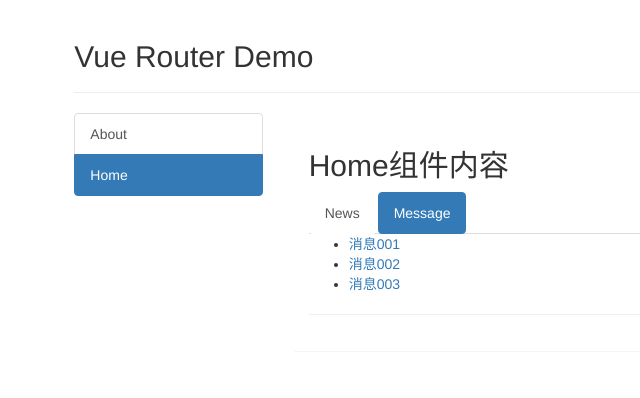
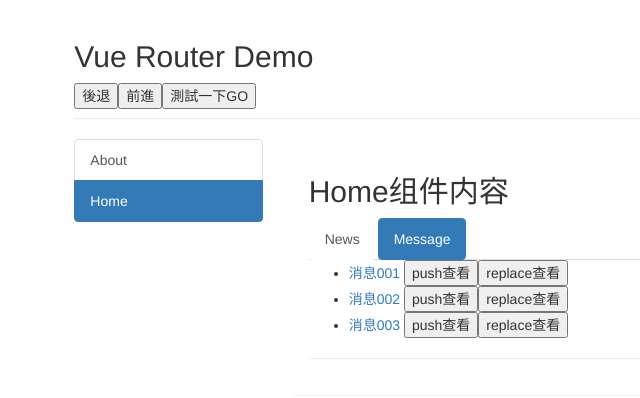
Before and after one commit to DennisLin0125/Vue, a Vue app: page /#/home/message in a window 1280 px wide. Shown: the top 398 px of the page, without its empty margins (144-784 px from the left). Built offline with nearby package versions, Linux system fonts and the light colour scheme.

Commit message:
编程式路由導航

```diff
--- a/src/App.vue
+++ b/src/App.vue
@@ -7,8 +7,8 @@
       <div class="col-xs-2 col-xs-offset-2">
         <div class="list-group">
           <!-- Vue利用 router-link 標籤 實現路由切換-->
-          <router-link replace class="list-group-item" active-class="active" :to="{name: 'default'}">About</router-link>
-          <router-link replace class="list-group-item" active-class="active" to="/home">Home</router-link>
+          <router-link class="list-group-item" active-class="active" :to="{name: 'default'}">About</router-link>
+          <router-link class="list-group-item" active-class="active" to="/home">Home</router-link>
         </div>
       </div>
       <div class="col-xs-6">
--- a/src/components/Banner.vue
+++ b/src/components/Banner.vue
@@ -2,6 +2,9 @@
   <div class="col-xs-offset-2 col-xs-8">
     <div class="page-header">
       <h2>Vue Router Demo</h2>
+      <button @click="back">後退</button>
+      <button @click="forward">前進</button>
+      <button @click="go">測試一下GO</button>
     </div>
   </div>
 </template>
@@ -9,7 +12,18 @@
 <script>
 export default {
      // eslint-disable-next-line vue/multi-word-component-names
-    name: 'Banner'
+    name: 'Banner',
+    methods: {
+      back() {
+        this.$router.back();
+      },
+      forward() {
+        this.$router.forward();
+      },
+      go() {
+        this.$router.go(3);
+      }
+    }
 };
 </script>
 
--- a/src/pages/Message.vue
+++ b/src/pages/Message.vue
@@ -17,6 +17,8 @@
         >
           {{ item.title }}
         </router-link>
+        <button @click="pushShow(item)">push查看</button>
+        <button @click="replaceShow(item)">replace查看</button>
       </li>
     </ul>
     <hr />
@@ -37,5 +39,25 @@ export default {
       ],
     };
   },
+  methods: {
+    pushShow(item) {
+      this.$router.push({
+        name: "embedURL",
+        query: {
+          id: item.id,
+          title: item.title,
+        },
+      });
+    },
+    replaceShow(item) {
+      this.$router.replace({
+        name: "embedURL",
+        query: {
+          id: item.id,
+          title: item.title,
+        },
+      });
+    },
+  },
 };
 </script>
```
Also changed, not shown: 1 other file (tests, documents, lock files or other folders).
